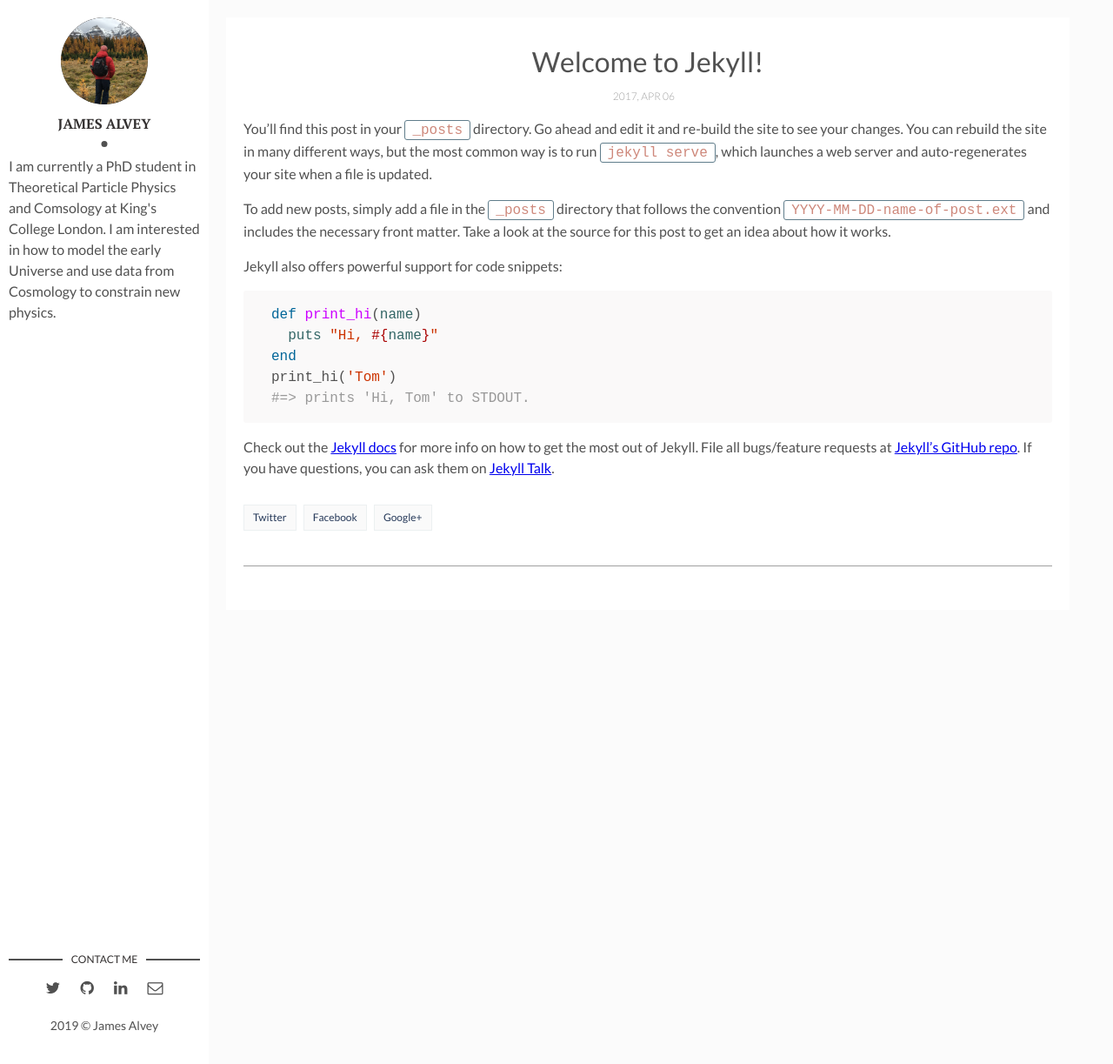
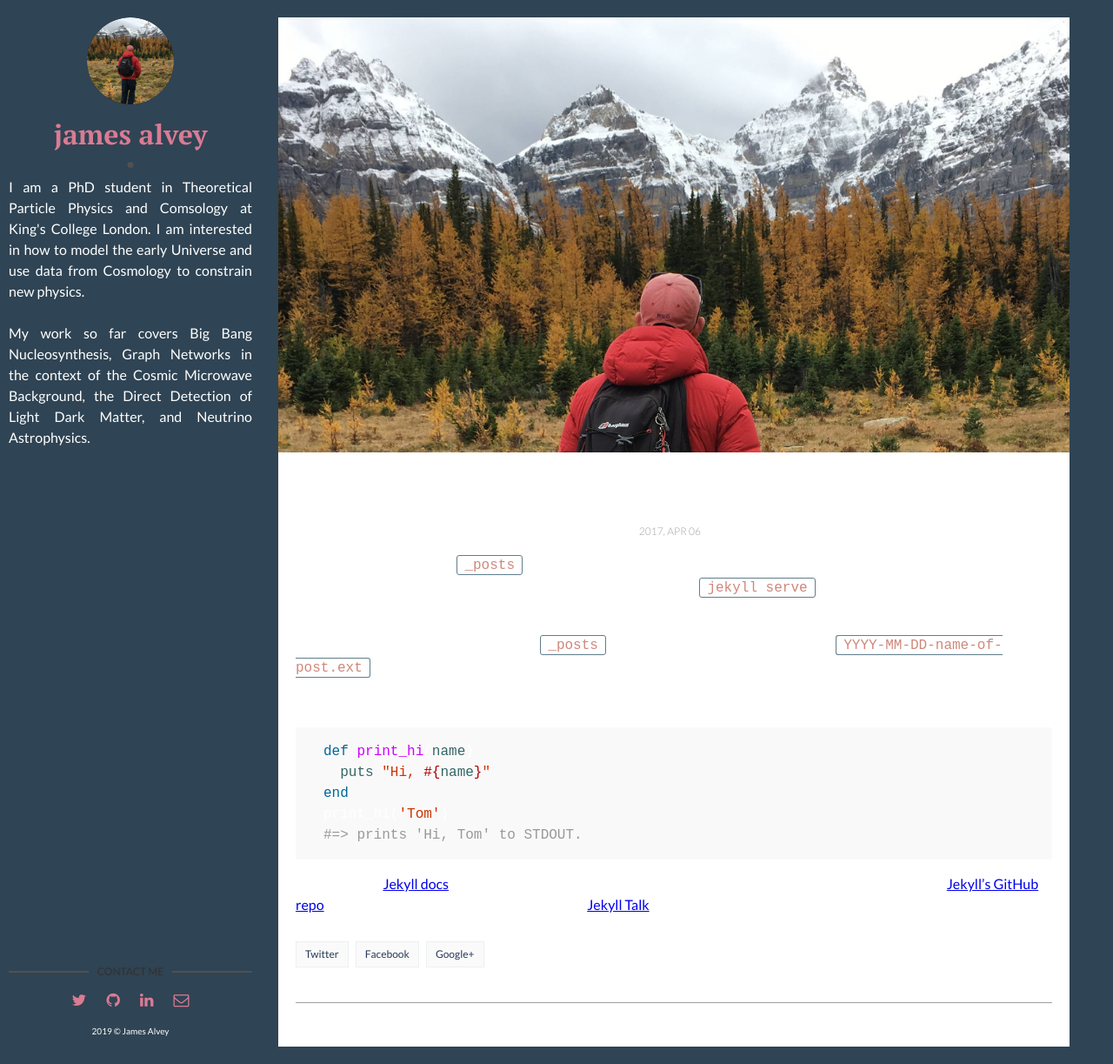
Before and after one commit to james-alvey-42/james-alvey-42.github.io, a Jekyll site: the page built from _posts/2017-04-06-welcome-to-jekyll.markdown, in a window 1280 px wide and 1223 px high. Shown: the whole window at 87% size. Built offline with Jekyll 4.4.1, drawn with Linux system fonts in a browser that asks for light colours.

Commit message:
Modified layout and colors

```diff
--- a/_config.yml
+++ b/_config.yml
@@ -9,14 +9,11 @@ site-twitter: #if your site has a twitter account, enter it here
 # Author Settings
 author: James Alvey # add your name
 author-img: james-alvey.jpg # add your photo
-about-author: I am currently a PhD student in Theoretical Particle Physics and Comsology at King's College London. I am interested in how to model the early Universe and use data from Cosmology to constrain new physics.  # add description
+about-author: I am a PhD student in Theoretical Particle Physics and Comsology at King's College London. I am interested in how to model the early Universe and use data from Cosmology to constrain new physics. <br/> <br/> My work so far covers Big Bang Nucleosynthesis, Graph Networks in the context of the Cosmic Microwave Background, the Direct Detection of Light Dark Matter, and Neutrino Astrophysics. # add description
 social-twitter: James_A_42# add your Twitter handle
 social-github: james-alvey-42 # add your Github handle
 social-linkedin: james-alvey-a75845102 # add your Linkedin handle
 social-email: AlveyJBG@gmail.com # add your Email address
-
-# Tracker
-analytics: # Google Analytics
 
 # Build Settings
 markdown: kramdown
--- a/_layouts/default.html
+++ b/_layouts/default.html
@@ -7,6 +7,5 @@
     {{ content }}
   </div>
 
-  {% include analytics.html %}
 </body>
 </html>
--- a/_layouts/main.html
+++ b/_layouts/main.html
@@ -9,7 +9,7 @@ layout: default
         <a href="{{site.baseurl}}/"><img src="{{site.baseurl}}/assets/img/{% if site.author-img %}{{site.author-img}}{% endif %}" alt="{{site.author}}"></a>
       </div>
       <div class="author-name">{{site.author}}</div>
-      <p align="left">{{site.about-author}}</p>
+      <p class="about-description" align="justify">{{site.about-author}}</p>
     </div>
   </header> <!-- End Header -->
   <footer>
--- a/_posts/2017-04-06-welcome-to-jekyll.markdown
+++ b/_posts/2017-04-06-welcome-to-jekyll.markdown
@@ -3,7 +3,7 @@ layout: post
 title: "Welcome to Jekyll!"
 date: 2017-04-06 13:32:20 +0300
 description: You’ll find this post in your `_posts` directory. Go ahead and edit it and re-build the site to see your changes. # Add post description (optional)
-img:  # Add image post (optional)
+img: james-alvey.jpg
 ---
 You’ll find this post in your `_posts` directory. Go ahead and edit it and re-build the site to see your changes. You can rebuild the site in many different ways, but the most common way is to run `jekyll serve`, which launches a web server and auto-regenerates your site when a file is updated.
 
--- a/assets/css/main.css
+++ b/assets/css/main.css
@@ -6,6 +6,19 @@
  * 2. Prevent adjustments of font size after orientation changes in
  *    IE on Windows Phone and in iOS.
  */
+
+:root {
+  --sidebar-color: #2f4454;
+  --post-color: #2f4454;
+  --about-color: #ffffff;
+  --main-color: #2f4454;
+  --icon-color: #da7b93;
+  --author-name: #da7b93;
+  --post-title-color: #da7b93;
+  --post-hover-color: #e27d60;
+  --main-font-color: #ffffff;
+}
+
 html {
   line-height: 1.15;
   /* 1 */
@@ -774,8 +787,8 @@ html {
 
 body {
   font-family: 'Lato', sans-serif;
-  color: #515151;
-  background-color: #fbfbfb;
+  color: var(--main-font-color);
+  background-color: var(--main-color);
   margin: 0;
   -webkit-font-smoothing: antialiased;
   -moz-osx-font-smoothing: grayscale;
@@ -922,7 +935,7 @@ table tfoot td {
   -webkit-flex-direction: column;
       -ms-flex-direction: column;
           flex-direction: column;
-  -webkit-box-pack: justify;
+  -webkit-box-pack: center;
   -webkit-justify-content: space-between;
       -ms-flex-pack: justify;
           justify-content: space-between;
@@ -930,10 +943,10 @@ table tfoot td {
   top: 0;
   left: 0;
   bottom: 0;
-  width: 240px;
+  width: 300px;
   height: 100%;
   padding: 20px 10px;
-  background-color: #ffffff;
+  background-color: var(--sidebar-color);
 }
 
 .about {
@@ -973,9 +986,9 @@ table tfoot td {
   margin: 0 0 10px;
   position: relative;
   padding-bottom: 15px;
-  font-size: 16px;
-  text-transform: uppercase;
-  color: #333030;
+  font-size: 32px;
+  text-transform: lowercase;
+  color: var(--author-name);
   font-weight: 700;
 }
 
@@ -998,11 +1011,13 @@ table tfoot td {
 .about p {
   font-size: 16px;
   margin: 0 0 10px;
+  align: justify;
 }
 
 .content-box {
   padding: 20px;
-  padding-left: 260px;
+  padding-left: 320px;
+  background-color: var(--main-color);
   display: -webkit-box;
   display: -webkit-flex;
   display: -ms-flexbox;
@@ -1078,7 +1093,7 @@ table tfoot td {
 }
 
 .contact ul li a {
-  color: #515151;
+  color: var(--icon-color);
   display: block;
   padding: 5px;
   font-size: 18px;
@@ -1095,7 +1110,7 @@ table tfoot td {
 }
 
 footer .copyright {
-  font-size: 14px;
+  font-size: 10px;
   text-align: center;
   margin: 0;
 }
@@ -1104,6 +1119,7 @@ footer .copyright {
   width: 100%;
   max-width: 100%;
   margin-bottom: 1.5rem;
+  background-color: var(--post-color);
   display: -webkit-box;
   display: -webkit-flex;
   display: -ms-flexbox;
@@ -1128,12 +1144,17 @@ footer .copyright {
           box-shadow: 0 1px 1px 0 rgba(31, 35, 46, 0.15);
 }
 
+.about-description {
+  color: var(--about-color);
+}
+
 .post:hover {
   -webkit-transform: translate(0px, -2px);
       -ms-transform: translate(0px, -2px);
           transform: translate(0px, -2px);
   -webkit-box-shadow: 0 15px 45px -10px rgba(10, 16, 34, 0.2);
           box-shadow: 0 15px 45px -10px rgba(10, 16, 34, 0.2);
+  background-color: var(--post-hover-color);
 }
 
 .post .post-thumbnail {
@@ -1148,6 +1169,8 @@ footer .copyright {
 .post .post-content {
   padding: 1rem;
   width: 70%;
+  opacity: 0.7;
+  background-color: var(--post-color);
 }
 
 .post .post-content .post-date,
@@ -1158,13 +1181,13 @@ footer .copyright {
 .post .post-content .post-title {
   margin: 0 0 10px;
   font-size: 30px;
-  font-weight: 400;
+  font-weight: 800;
 }
 
 .post .post-content .post-title a {
   font-family: 'PT Serif', serif;
   text-decoration: none;
-  color: #263959;
+  color: var(--post-title-color);
 }
 
 .post .post-content p {
@@ -1408,7 +1431,7 @@ a.newer-posts:hover {
             justify-content: space-between;
     width: 100%;
     padding: 10px;
-    background-color: #ffffff;
+    background-color: var(--sidebar-color);
     -webkit-box-shadow: 0 1px 1px 0 rgba(31, 35, 46, 0.15);
             box-shadow: 0 1px 1px 0 rgba(31, 35, 46, 0.15);
   }
```
Also changed, not shown: 9 other files.
